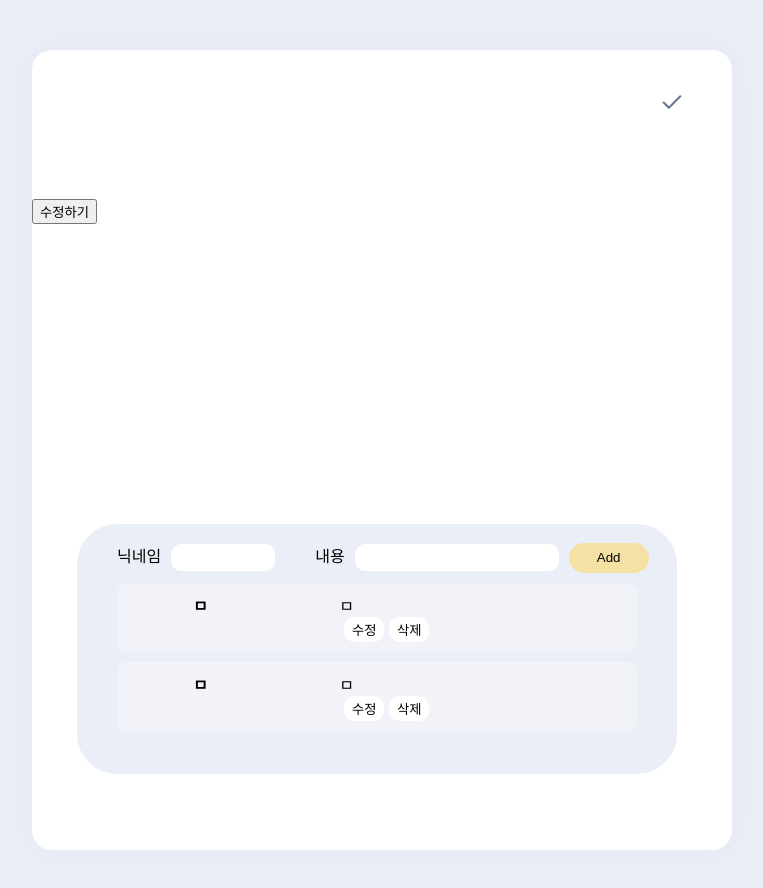
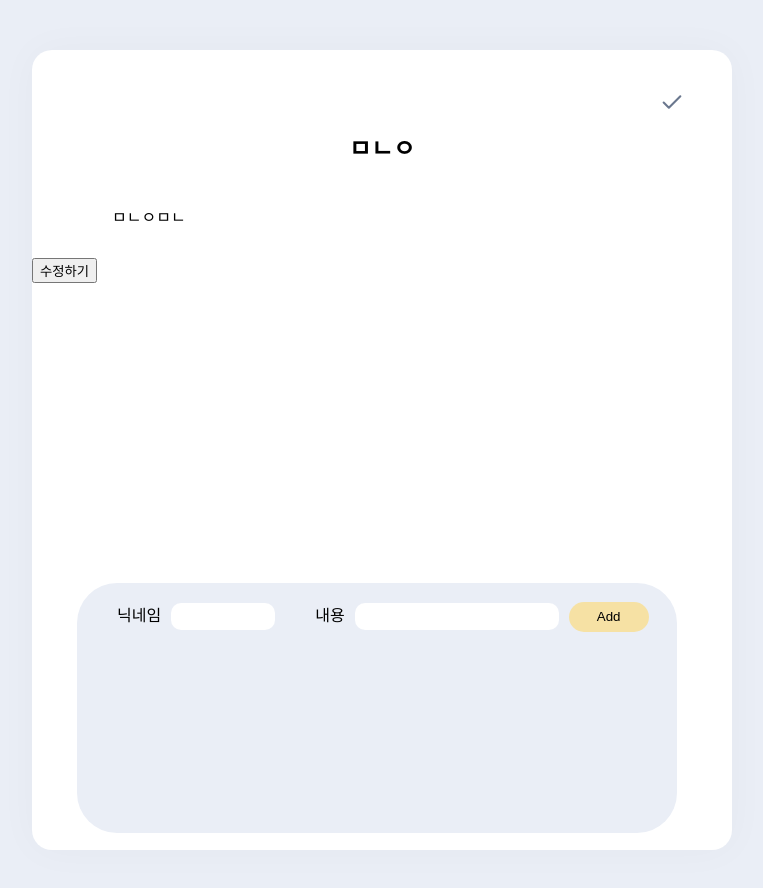
Before and after one commit to 0001401/3week_2team-master-2, a React (Create React App) app: page /detail/1 in a window 1280 px wide. Shown: the top 888 px of the page, without its empty margins (258-1021 px from the left). Built offline with nearby package versions, Linux system fonts and the light colour scheme; data requests are answered from the project's data file.

Commit message:
새로고침 수정

```diff
--- a/db.json
+++ b/db.json
@@ -2,37 +2,24 @@
   "main": [
     {
       "id": 1,
-      "title": "ㅁ",
-      "content": "ㅁ",
+      "title": "ㅁㄴㅇ",
+      "content": "ㅁㄴㅇㅁㄴ",
       "isDone": false,
-      "comments": [
-        {
-          "nickname": "ㅁ",
-          "body": "ㅁ",
-          "cardId": "1",
-          "id": 1
-        },
-        {
-          "nickname": "ㅁ",
-          "body": "ㅁ",
-          "cardId": "1",
-          "id": 2
-        }
-      ]
+      "comments": []
     },
     {
       "id": 2,
-      "title": "234",
-      "content": "234",
+      "title": "ㅁㄴㅇ",
+      "content": "ㅁㄴㅇㅁㅁ11",
       "isDone": false,
-      "comments": [
-        {
-          "nickname": "ㅁ",
-          "body": "ㅁ",
-          "cardId": "2",
-          "id": 1
-        }
-      ]
+      "comments": []
+    },
+    {
+      "id": 3,
+      "title": "ㅁㄴㅇ",
+      "content": "ㅁㄴㅇ",
+      "isDone": false,
+      "comments": []
     }
   ]
 }
--- a/src/pages/DetailComponent/Detail.js
+++ b/src/pages/DetailComponent/Detail.js
@@ -3,14 +3,20 @@ import styled from "styled-components";
 import Comment from "./Comment";
 import { FiCheck } from "react-icons/fi";
 import { useNavigate, useParams } from "react-router-dom";
-import { useSelector } from "react-redux";
+import { useSelector, useDispatch } from "react-redux";
+import { useEffect } from "react";
+import { __getTodo } from "../../Redux/modules/main";
 
 function Detail() {
   const navigate = useNavigate();
+  const dispatch = useDispatch();
   const newData = useSelector((state) => state.main.main);
   const { id } = useParams();
   const main = newData.find((main) => main.id === Number(id));
-  console.log(typeof id);
+
+  useEffect(() => {
+    dispatch(__getTodo());
+  }, []);
 
   return (
     <Page>
--- a/src/pages/MainComponent/Update.jsx
+++ b/src/pages/MainComponent/Update.jsx
@@ -15,13 +15,10 @@ function Update() {
 
   const onUpdatetHandler = (e) => {
     e.preventDefault();
-    // dispatch(__updateTodo({ id, title, content }));
-    if (title && content !== "") {
-      dispatch(__updateTodo({ id, title, content }));
-      navigate("/");
-    } else {
-      return alert("내용을 입력하세요");
-    }
+
+    dispatch(__updateTodo({ id, title, content }));
+    navigate("/");
+
     setTitle("");
     setContent("");
   };
@@ -37,6 +34,7 @@ function Update() {
             onChange={(e) => setTitle(e.target.value)}
             value={title || ""}
             placeholder="제목"
+            required
           />
           <br />
           <label></label>
@@ -46,6 +44,7 @@ function Update() {
             onChange={(e) => setContent(e.target.value)}
             value={content || ""}
             placeholder="내용을 적어주세요"
+            required
           />
           <Boxbtn>
             <button
--- a/src/pages/MainComponent/Write.js
+++ b/src/pages/MainComponent/Write.js
@@ -21,11 +21,9 @@ function DetailList() {
     // API POST
     // ID
     const input = { id, title, content, isDone: false, comments: [] };
-    if (title && content !== "") {
-      dispatch(__addTodo(input));
-    } else {
-      return alert("내용을 입력하세요");
-    }
+
+    dispatch(__addTodo(input));
+
     // Init Empty Value
     ChangeTitleHandler("");
     ChangeContentHandler("");
@@ -43,6 +41,7 @@ function DetailList() {
             onChange={(e) => ChangeTitleHandler(e)}
             value={title || ""}
             placeholder="제목"
+            required
           />
           <br />
           <label></label>
@@ -52,6 +51,7 @@ function DetailList() {
             onChange={(e) => ChangeContentHandler(e)}
             value={content || ""}
             placeholder="내용을 적어주세요"
+            required
           />
           <Boxbtn>
             <button
```
